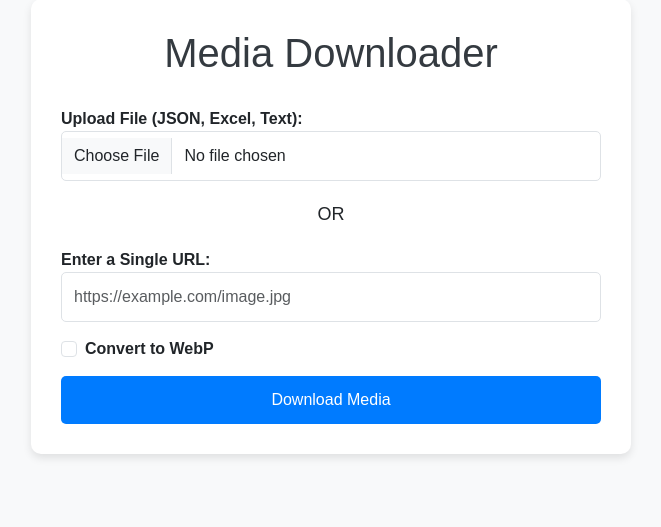
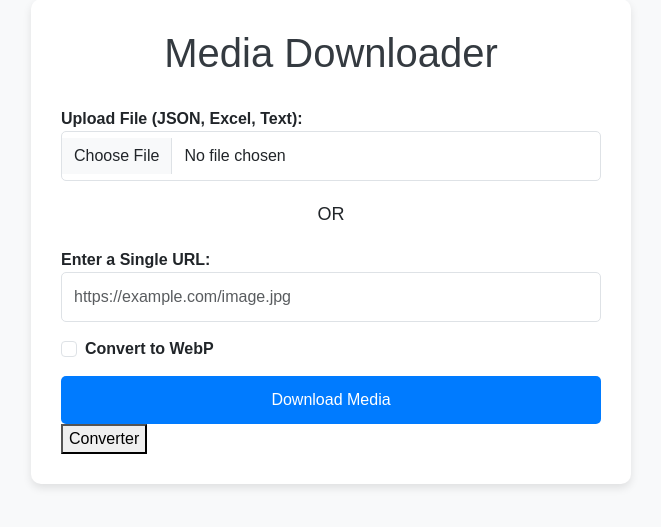
Before and after one commit to hilalsalarzi/media-downloader, a PHP site: page / in a window 1280 px wide. Shown: the part 51-578 px from the top of the page, without its empty margins (309-970 px from the left). Run offline with PHP 8.4, Linux system fonts and the light colour scheme.

Commit message:
download all

```diff
--- a/index.php
+++ b/index.php
@@ -118,6 +118,7 @@
 
             <button type="submit" class="btn-submit">Download Media</button>
         </form>
+        <button href="converter.php"> Converter</button>
     </div>
 
     <!-- Bootstrap 5 JS and dependencies -->
```
